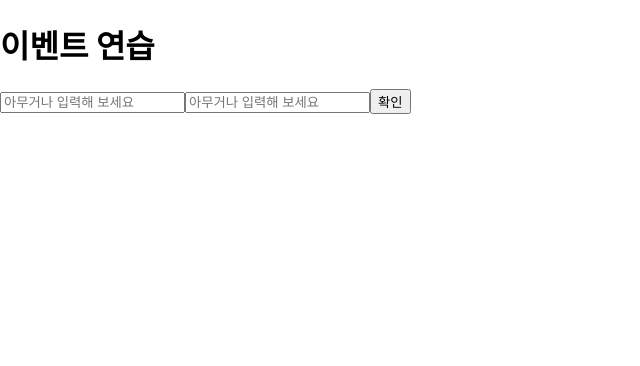
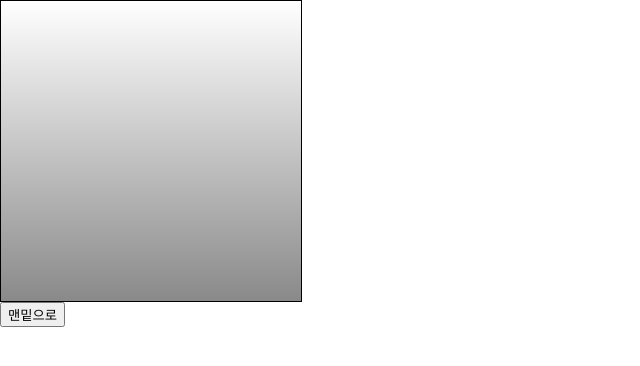
Before and after one commit to ByoungJu1/React-handling-skill, a React (Create React App) app: page / in a window 1280 px wide. Shown: the top 366 px of the page, without its empty margins (0-640 px from the left). Built offline with nearby package versions, Linux system fonts and the light colour scheme.

Commit message:
ref 로 DOM요소 접근하기

```diff
--- a/src/App.js
+++ b/src/App.js
@@ -1,7 +1,17 @@
-import React from 'react';
-import EventPractice from './EventPractice';
-const App = () => {
-  return <EventPractice />;
-};
-
+import React, { Component } from 'react';
+import ScrollBox from './ScrollBox';
+class App extends Component {
+  render() {
+    return (
+      <div>
+        <ScrollBox ref={(ref) => (this.ScrollBox = ref)} />
+        <button onClick={() => this.ScrollBox.scrollToBottom}>맨밑으로</button>
+      </div>
+    );
+  }
+}
+// onClick={this.ScrollBox.scrollToBottom} 과 같이 작성하면
+// 처음 렌더링할때 this.scrollBox값이 undefined이므로 오류가 발생한다.
+// 따라서 arrow function 으로 새로운 함수로 작성하면 버튼을 누를때(이미렌더링된후)에 this.scrollbox값을
+// 읽어와서 실행하므로 오류가 발생하지 않는다.
 export default App;
--- /dev/null
+++ b/src/ScrollBox.js
@@ -0,0 +1,34 @@
+import React, { Component } from 'react';
+
+class ScrollBox extends Component {
+  scrollToBottom = () => {
+    const { scrollHeight, clientHeight } = this.box;
+    this.box.scrollTop = scrollHeight - clientHeight;
+  };
+
+  render() {
+    const style = {
+      border: '1px solid black',
+      height: '300px',
+      width: '300px',
+      overflow: 'auto',
+      position: 'relative',
+    };
+
+    const innerStyle = {
+      width: '100%',
+      height: '650px',
+      background: 'linear-gradient(white, black)',
+    };
+
+    return (
+      <div style={style} ref={(ref) => (this.box = ref)}>
+        <div style={innerStyle} />
+      </div>
+    );
+  }
+}
+// • scrollTop: 세로 스크롤바 위치(0~350)
+// • scrollHeight: 스크롤이 있는 박스 안의 div 높이(650)
+// • clientHeight: 스크롤이 있는 박스의 높이(300)
+export default ScrollBox;
--- /dev/null
+++ b/src/ValidationSample.css
@@ -0,0 +1,6 @@
+.success {
+  background-color: lightgreen;
+}
+.failure {
+  background-color: lightcoral;
+}
```
Also changed, not shown: src/ValidationSample.js (added, +51 -0 lines).
